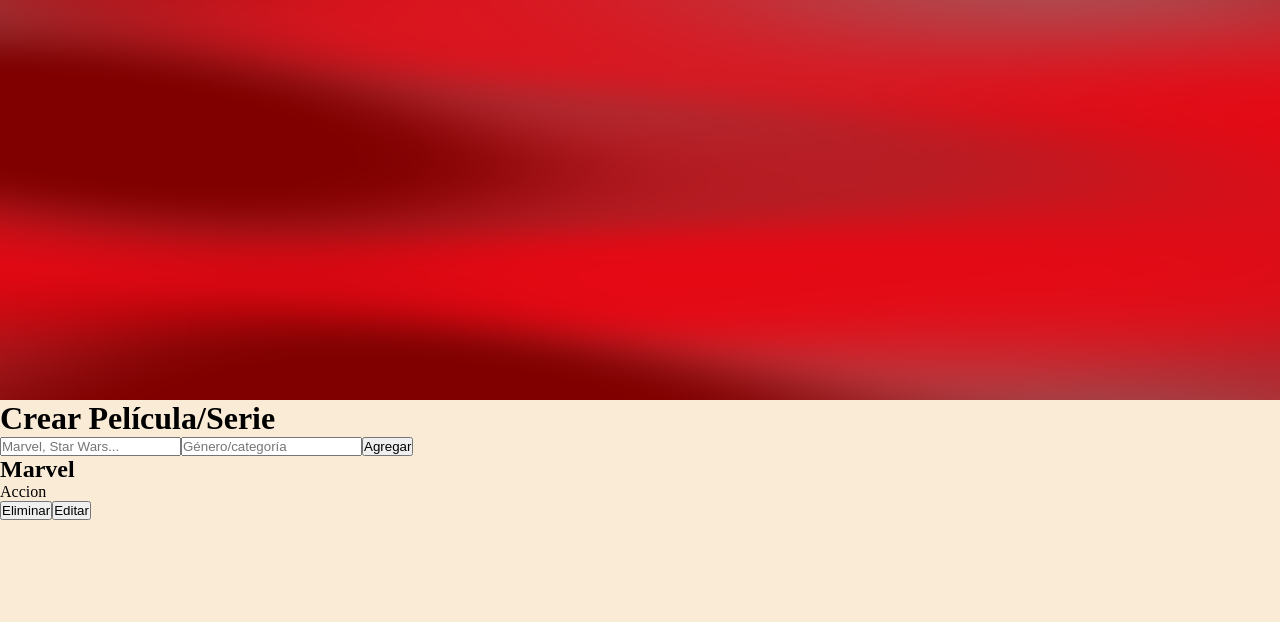
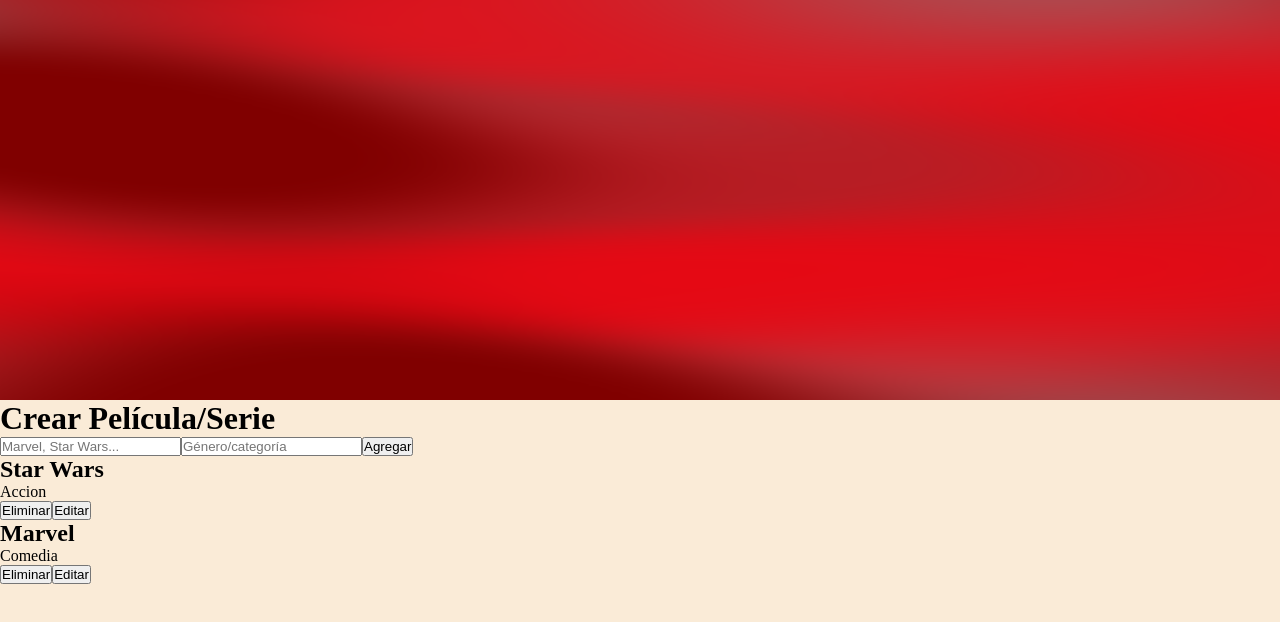
Before and after one commit to Lautaro-Zarate/CRUD-TS, a React (Vite) app: page / in a window 1280 px wide. Shown: the top 622 px of the page. Built offline with nearby package versions, Linux system fonts and the light colour scheme; data requests are answered from the project's data file.

Commit message:
Solucionando problemas con id

```diff
--- a/db.json
+++ b/db.json
@@ -1,9 +1,14 @@
 {
   "peliculas": [
     {
-      "id": 1750377108266,
+      "id": 1750517729771,
+      "name": "Star Wars",
+      "gender": "Accion"
+    },
+    {
+      "id": 1750517750003,
       "name": "Marvel",
-      "gender": "Accion"
+      "gender": "Comedia"
     }
   ]
 }
--- a/src/components/ModalEdit.tsx
+++ b/src/components/ModalEdit.tsx
@@ -11,6 +11,7 @@ interface ModalProps {
 }
 
 const Modal = ({
+    editId,
     editName,
     editGender,
     setEditName,
@@ -18,6 +19,7 @@ const Modal = ({
     setModal,
     onAccept,
 }: ModalProps) => {
+
 return (
     <div className="modal-container">
     <div className="modal-content">
--- a/src/components/MoviesContainer.tsx
+++ b/src/components/MoviesContainer.tsx
@@ -4,12 +4,12 @@ import type { RootState } from "../store/store";
 import MoviesList from "./MoviesList";
 const MoviesContainer = () => {
     const movies = useSelector((state: RootState) => state.peliculas.peliculas);
-    return(
-        // Mapeamos la lista de peliculas y la pasamos por props
-        (movies.map((movie) => (
+return (
+        <div>
+            {movies.map((movie) => (
             <MoviesList key={movie.id} movie={movie} />
-        )))
-    )
-}
+            ))}
+        </div>
+)}
 
 export default MoviesContainer;
```
